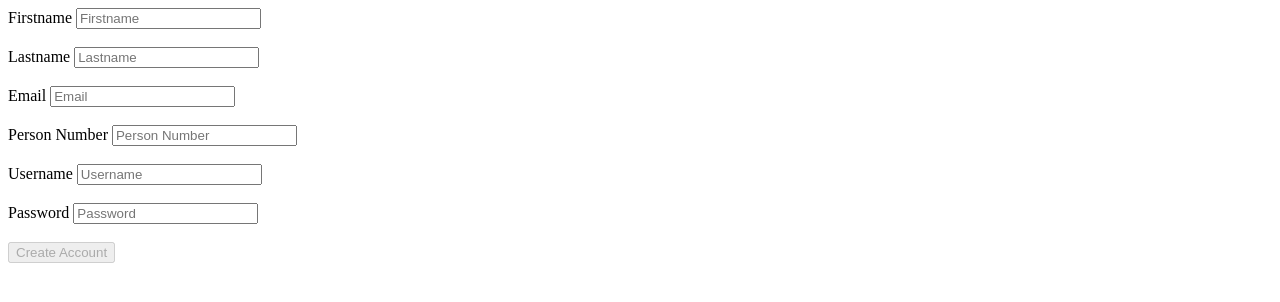
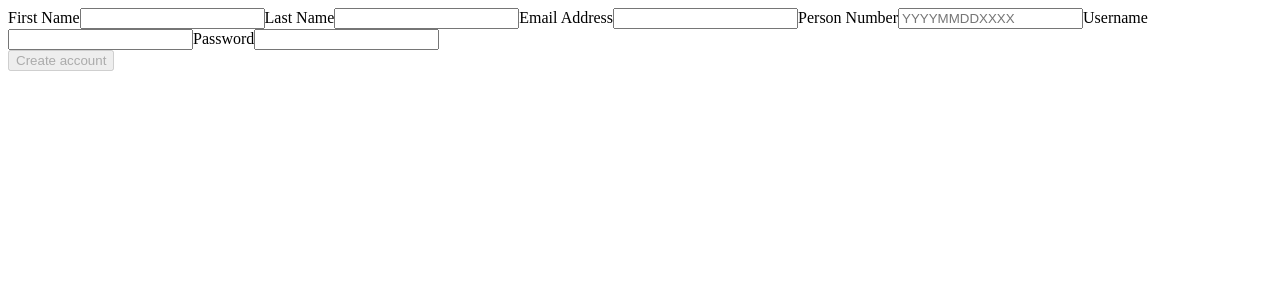
Before and after one commit to IV1201-Group12/IV1201-frontend, a React (Vite) app: page /registration in a window 1280 px wide. Shown: the top 302 px of the page. Built offline with nearby package versions, Linux system fonts and the light colour scheme.

Commit message:
refactor: change to RegistrationForm

```diff
--- a/src/components/RegistrationForm.jsx
+++ b/src/components/RegistrationForm.jsx
@@ -1,98 +1,126 @@
-import React, { useState } from 'react';
+import { useState } from 'react';
+
 import { useRegister } from '../queryHooks/useRegister';
 
-const RegistrationForm = () => {
+export default function RegistrationForm() {
+  const { isError, error, isLoading, mutate, isSuccess } = useRegister();
   const [firstname, setFirstname] = useState('');
   const [lastname, setLastname] = useState('');
   const [email, setEmail] = useState('');
   const [pnr, setPnr] = useState('');
   const [username, setUsername] = useState('');
   const [password, setPassword] = useState('');
-  const register = useRegister();
 
+  const submit = async () => {
+    const applicant = {
+      firstname,
+      lastname,
+      email,
+      pnr,
+      username,
+      password,
+      role: 'applicant',
+    };
+    mutate(applicant);
+  };
+
+  const onChange = (event) => {
+    const name = event.target.name;
+    const value = event.target.value;
+
+    if (name === 'firstname') {
+      setFirstname(value);
+    }
+
+    if (name === 'lastname') {
+      setLastname(value);
+    }
+
+    if (name === 'email') {
+      setEmail(value);
+    }
+
+    if (name === 'pnr') {
+      setPnr(value);
+    }
+
+    if (name === 'username') {
+      setUsername(value);
+    }
+    if (name === 'password') {
+      setPassword(value);
+    }
+  };
   return (
     <div>
-      <label>Firstname </label>
-      <input
-        type="text"
-        id="firstname-input"
-        placeholder="Firstname"
-        value={firstname}
-        onChange={(event) => setFirstname(event.target.value)}
-      />
-      <br />
-      <br />
-      <label>Lastname </label>
-      <input
-        type="text"
-        id="lastname-input"
-        placeholder="Lastname"
-        value={lastname}
-        onChange={(event) => setLastname(event.target.value)}
-      />
-      <br />
-      <br />
-      <label>Email </label>
-      <input
-        type="text"
-        id="email-input"
-        placeholder="Email"
-        value={email}
-        onChange={(event) => setEmail(event.target.value)}
-      />
-      <br />
-      <br />
-      <label>Person Number </label>
-      <input
-        type="text"
-        id="pnr-input"
-        placeholder="Person Number"
-        value={pnr}
-        onChange={(event) => setPnr(event.target.value)}
-      />
-      <br />
-      <br />
-      <label>Username </label>
-      <input
-        type="text"
-        id="username-input"
-        placeholder="Username"
-        value={username}
-        onChange={(event) => setUsername(event.target.value)}
-      />
-      <br />
-      <br />
-      <label>Password </label>
-      <input
-        type="password"
-        id="password-input"
-        placeholder="Password"
-        value={password}
-        onChange={(event) => setPassword(event.target.value)}
-      />
-      <br />
-      <br />
+      {isLoading ? <h1>Loading...</h1> : null}
+      {isSuccess ? (
+        <h1 style={{ color: 'green' }}>New account created</h1>
+      ) : null}
+      {isError ? (
+        <h1 style={{ color: 'red' }}>{error.response.data} </h1>
+      ) : null}
+      <form>
+        <label htmlFor="firstname">First Name</label>
+        <input
+          id="firstname"
+          name="firstname"
+          type="text"
+          value={firstname}
+          onChange={onChange}
+        />
+        <label htmlFor="lastname">Last Name</label>
+        <input
+          id="lastname"
+          name="lastname"
+          type="text"
+          value={lastname}
+          onChange={onChange}
+        />
+        <label htmlFor="email">Email Address</label>
+        <input
+          id="email"
+          name="email"
+          type="email"
+          value={email}
+          onChange={onChange}
+        />
+        <label htmlFor="pnr">Person Number</label>
+        <input
+          id="pnr"
+          name="pnr"
+          type="number"
+          value={pnr}
+          placeholder="YYYYMMDDXXXX"
+          onChange={onChange}
+        />
+        <label htmlFor="username">Username</label>
+        <input
+          id="username"
+          name="username"
+          type="text"
+          value={username}
+          onChange={onChange}
+        />
+        <label htmlFor="password">Password</label>
+        <input
+          id="password"
+          name="password"
+          type="password"
+          value={password}
+          onChange={onChange}
+        />
+      </form>
       <button
-        type="submit"
+        type="button"
         id="button-input"
         disabled={
           !(firstname && lastname && email && pnr && username && password)
         }
-        onClick={(e) =>
-          register.mutate({
-            firstname,
-            lastname,
-            email,
-            pnr,
-            username,
-            password,
-          })
-        }
+        onClick={submit}
       >
-        Create Account
+        Create account
       </button>
     </div>
   );
-};
-
-export default RegistrationForm;
+}
--- a/src/queryHooks/useRegister.jsx
+++ b/src/queryHooks/useRegister.jsx
@@ -1,11 +1,9 @@
 import { useMutation } from '@tanstack/react-query';
 import { registerUser } from '../api/auth';
-
 export function useRegister() {
   return useMutation({
-    mutationFn: async (registrationData) => {
-      const result = await registerUser(registrationData);
-      return result.data;
+    mutationFn: async (user) => {
+      await registerUser(user);
     },
   });
 }
```
Also changed, not shown: src/components/CreateAccount.jsx (deleted, +0 -119 lines), src/queryHooks/useCreateAccount.jsx (deleted, +0 -14 lines).
